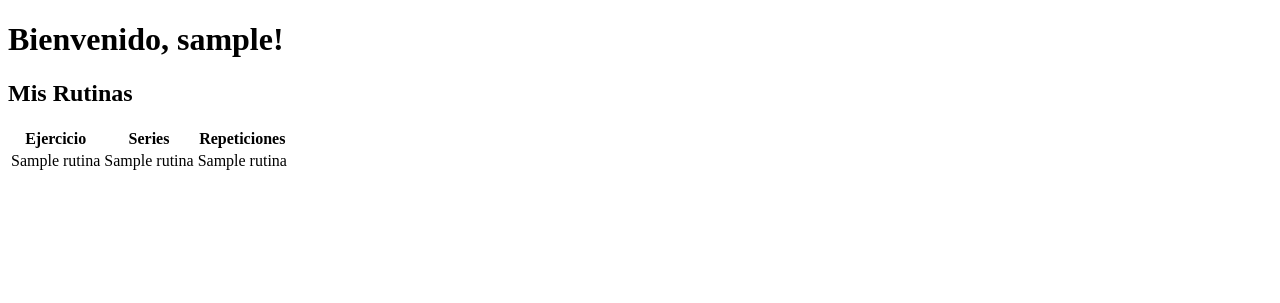
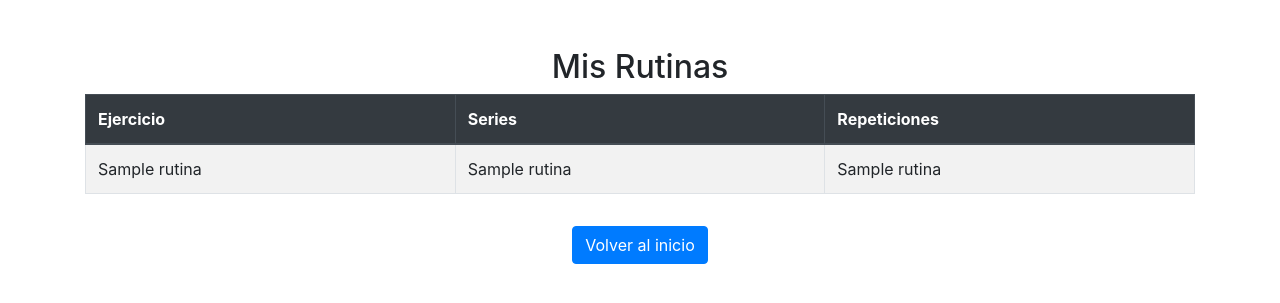
Before and after one commit to SabinaAndreeaCraciun/Fitness, a Flask app: template templates/rutinas.html in a window 1280 px wide. Shown: the top 303 px of the page. Run offline with Flask 3, Linux system fonts and the light colour scheme; the template is opened without the code that fills it: most values are stand-ins (such as "Sample title", 1, 10 or a date in 2020); some libraries are stand-ins or nearby versions.

Commit message:
commit message

```diff
--- a/templates/rutinas.html
+++ b/templates/rutinas.html
@@ -1,18 +1,34 @@
 <!DOCTYPE html>
-<html>
+<html lang="es">
 <head>
-    <title>Rutinas del Usuario</title>
+    <meta charset="UTF-8">
+    <meta name="viewport" content="width=device-width, initial-scale=1.0">
+    <title>Mis Rutinas</title>
+    <link rel="stylesheet" href="https://maxcdn.bootstrapcdn.com/bootstrap/4.5.2/css/bootstrap.min.css">
 </head>
 <body>
-    <h1>Bienvenido, {{ user_name }}!</h1>  <!-- Mostrar el nombre del usuario -->
 
-    <h2>Mis Rutinas</h2>
-    <table>
+    <div class="container mt-5">
+        <h2 class="text-center">Mis Rutinas</h2>
+
+        <!-- Mostrar mensaje si hay errores -->
+        {% if request.args.get('error') %}
+            <div class="alert alert-danger">
+                {{ request.args.get('error') }}
+            </div>
+        {% endif %}
+
+        <!-- Tabla de Rutinas -->
+        <div class="table-responsive">
+            <table class="table table-bordered table-striped">
+                <thead class="thead-dark">
                     <tr>
                         <th>Ejercicio</th>
                         <th>Series</th>
                         <th>Repeticiones</th>
                     </tr>
+                </thead>
+                <tbody>
                     {% for rutina in rutinas %}
                         <tr>
                             <td>{{ rutina[1] }}</td>  <!-- Nombre del ejercicio -->
@@ -20,6 +36,20 @@
                             <td>{{ rutina[3] }}</td>  <!-- Número de repeticiones -->
                         </tr>
                     {% endfor %}
+                </tbody>
             </table>
+        </div>
+
+        <!-- Botón para volver al inicio -->
+        <div class="text-center">
+            <a href="{{ url_for('index') }}" class="btn btn-primary mt-3">Volver al inicio</a>
+        </div>
+    </div>
+
+    <!-- Scripts de Bootstrap -->
+    <script src="https://code.jquery.com/jquery-3.5.1.slim.min.js"></script>
+    <script src="https://cdn.jsdelivr.net/npm/@popperjs/core@2.9.3/dist/umd/popper.min.js"></script>
+    <script src="https://maxcdn.bootstrapcdn.com/bootstrap/4.5.2/js/bootstrap.min.js"></script>
+
 </body>
 </html>
```
Also changed, not shown: mongodb.py (added, +32 -0 lines). Lines whose indentation alone changed are shown as unchanged.
